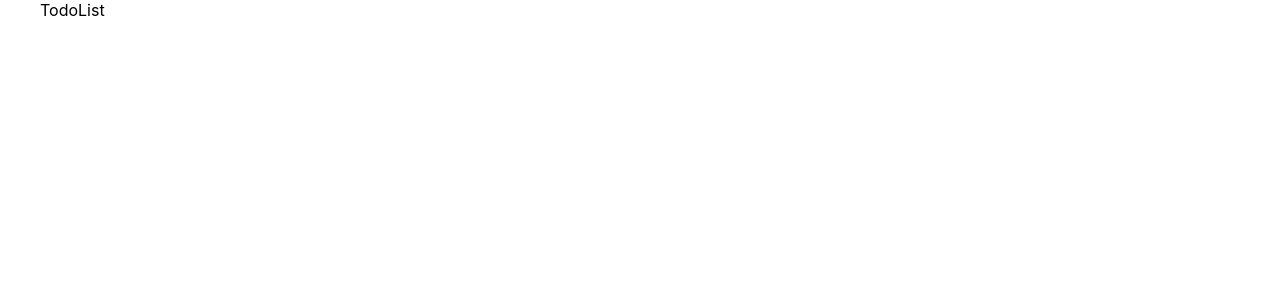
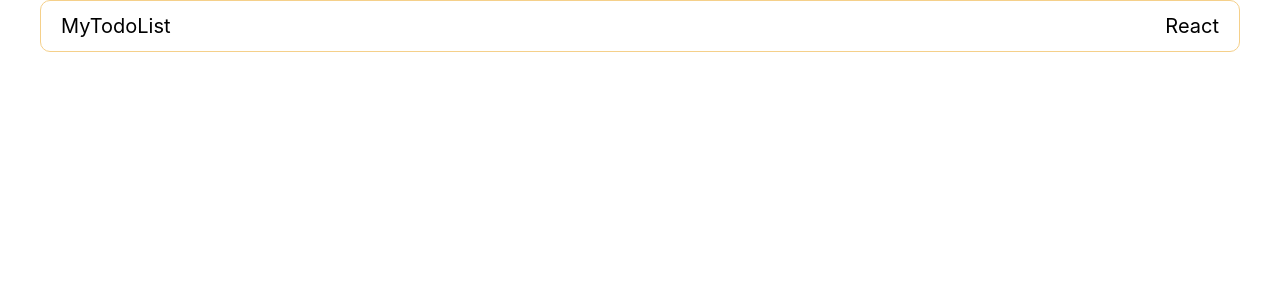
Before and after one commit to Ji-Tae/MyTodoList, a React (Create React App) app: page / in a window 1280 px wide. Shown: the top 300 px of the page. Built offline with nearby package versions, Linux system fonts and the light colour scheme.

Commit message:
header create

```diff
--- /dev/null
+++ b/src/components/Header.jsx
@@ -0,0 +1,23 @@
+import React from 'react';
+import styled from 'styled-components';
+
+function Header() {
+  return (
+    <Container>
+      <div>MyTodoList</div>
+      <div>React</div>
+    </Container>
+  );
+}
+
+const Container = styled.div`
+  height: 50px;
+  padding: 0 20px;
+  align-items: center;
+  justify-content: space-between;
+  border: 1px solid #f5d08a;
+  border-radius: 10px;
+  display: flex;
+  font-size: 20px;
+`;
+export default Header;
--- a/src/pages/TodoList.jsx
+++ b/src/pages/TodoList.jsx
@@ -1,5 +1,6 @@
 import React, { useState } from 'react';
 import styled from 'styled-components';
+import Header from '../components/Header';
 
 function TodoList() {
   const [todo, setTodo] = useState([
@@ -16,13 +17,17 @@ function TodoList() {
       isDone: true,
     },
   ]);
-  return <Layout>TodoList</Layout>;
+  return (
+    <Layout>
+      <Header />
+    </Layout>
+  );
 }
 
 const Layout = styled.div`
   min-width: 800px;
   max-width: 1200px;
-  margin: auto;
+  margin: 0 auto;
 `;
 
 export default TodoList;
```
Also changed, not shown: src/components/Form.jsx (added).
